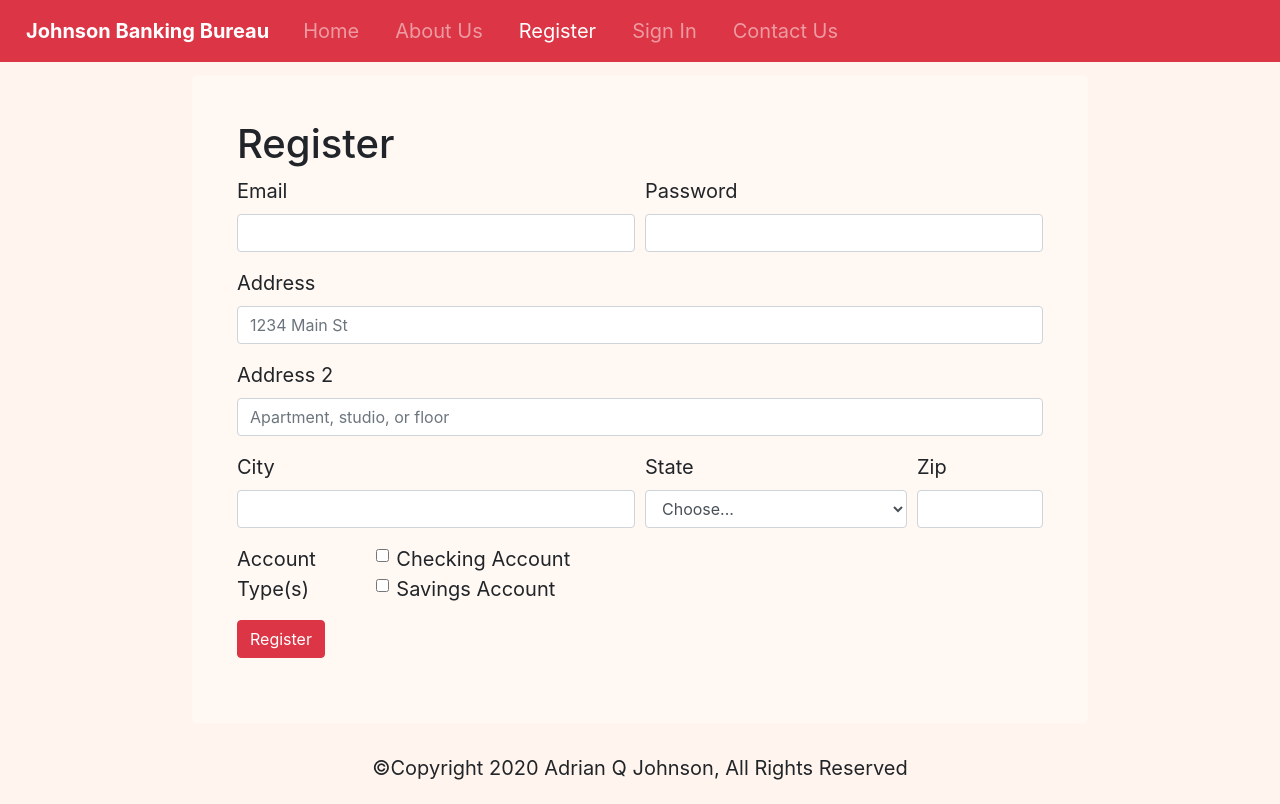
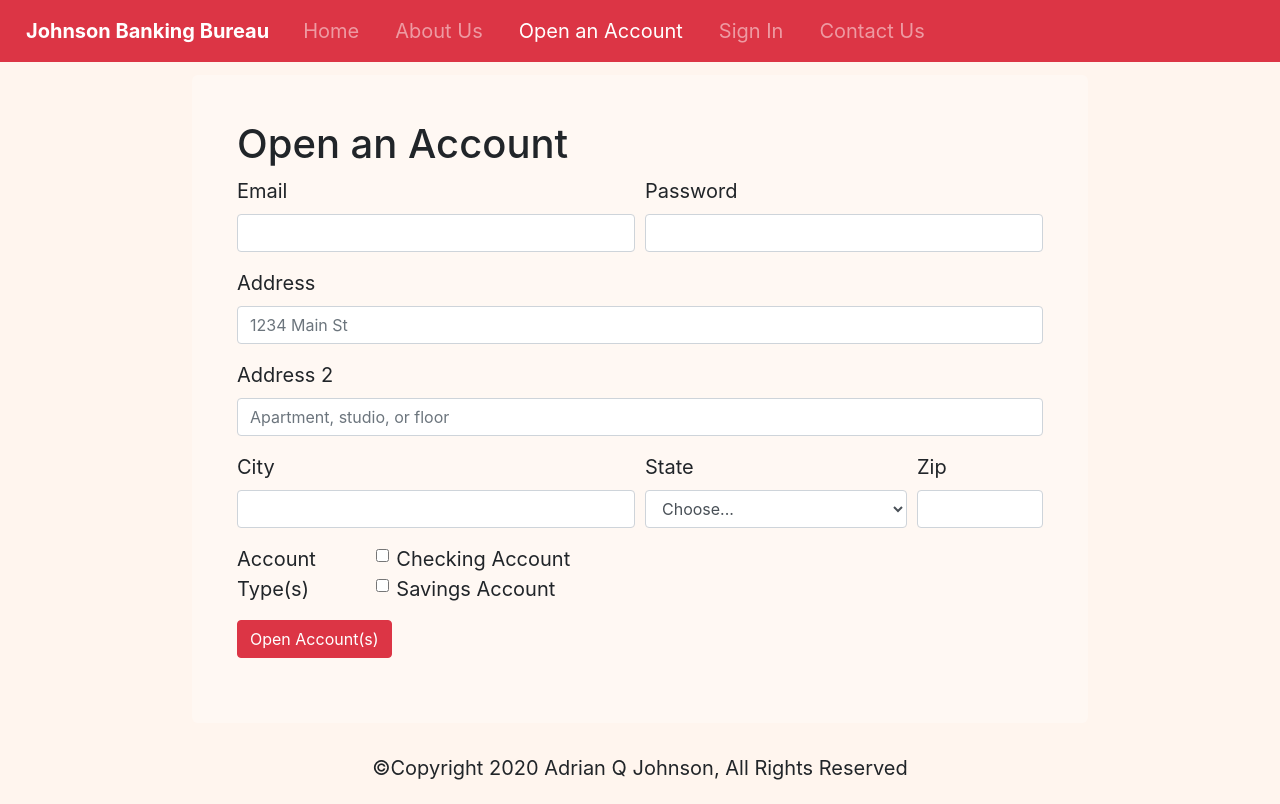
Before and after one commit to AdrianQJohnson/OnlineBanking, a plain HTML site: page html/openaccount.html in a window 1280 px wide. Drawn offline with Linux system fonts and the light colour scheme.

Commit message:
Change 'Register' to 'Open an Account'

```diff
--- a/html/register.html
+++ b/html/openaccount.html
@@ -2,7 +2,7 @@
 <head>
     <meta charset="UTF-8">
     <meta name="viewport" content="width=device-width, initial-scale=1.0">
-    <title>Register | Johnson Banking Bureau</title>
+    <title>Open an Account | Johnson Banking Bureau</title>
     <link rel="stylesheet" href="../css/bootstrap.css">
     <link rel="stylesheet" href="../css/style.css">
 </head>
@@ -22,7 +22,7 @@
                   <a class="nav-link" href="about.html">About Us</a>
                 </li>
                 <li class="nav-item active">
-                  <a class="nav-link" href="register.html">Register <span class="sr-only">(current)</span></a>
+                  <a class="nav-link" href="openaccount.html">Open an Account <span class="sr-only">(current)</span></a>
                 </li>
                 <li class="nav-item">
                   <a class="nav-link" href="signin.html">Sign In</a>
@@ -36,7 +36,7 @@
     </header>
     <main>
         <div class="container">
-          <h1>Register</h1>
+          <h1>Open an Account</h1>
           <form>
             <div class="form-row">
               <div class="form-group col-md-6">
@@ -90,7 +90,7 @@
                 </div>
               </div>
             </div>
-            <button type="submit" class="btn btn-danger">Register</button>
+            <button type="submit" class="btn btn-danger">Open Account(s)</button>
           </form>
         </div>
     </main>
```
Also changed, not shown: html/about.html (+1 -1 lines), html/contact.html (+1 -1 lines), html/index.html (+2 -2 lines), html/signin.html (+1 -1 lines).
